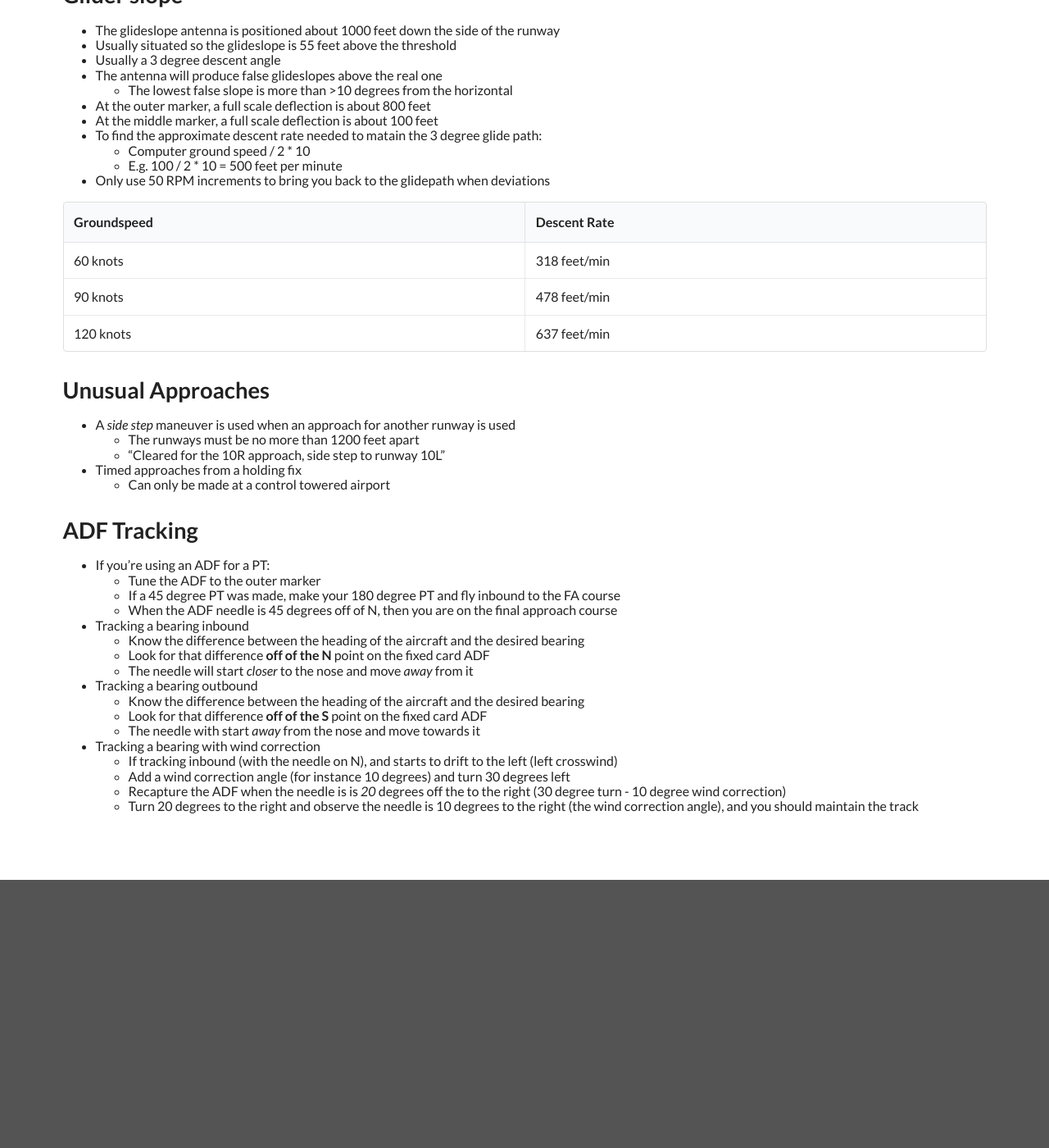
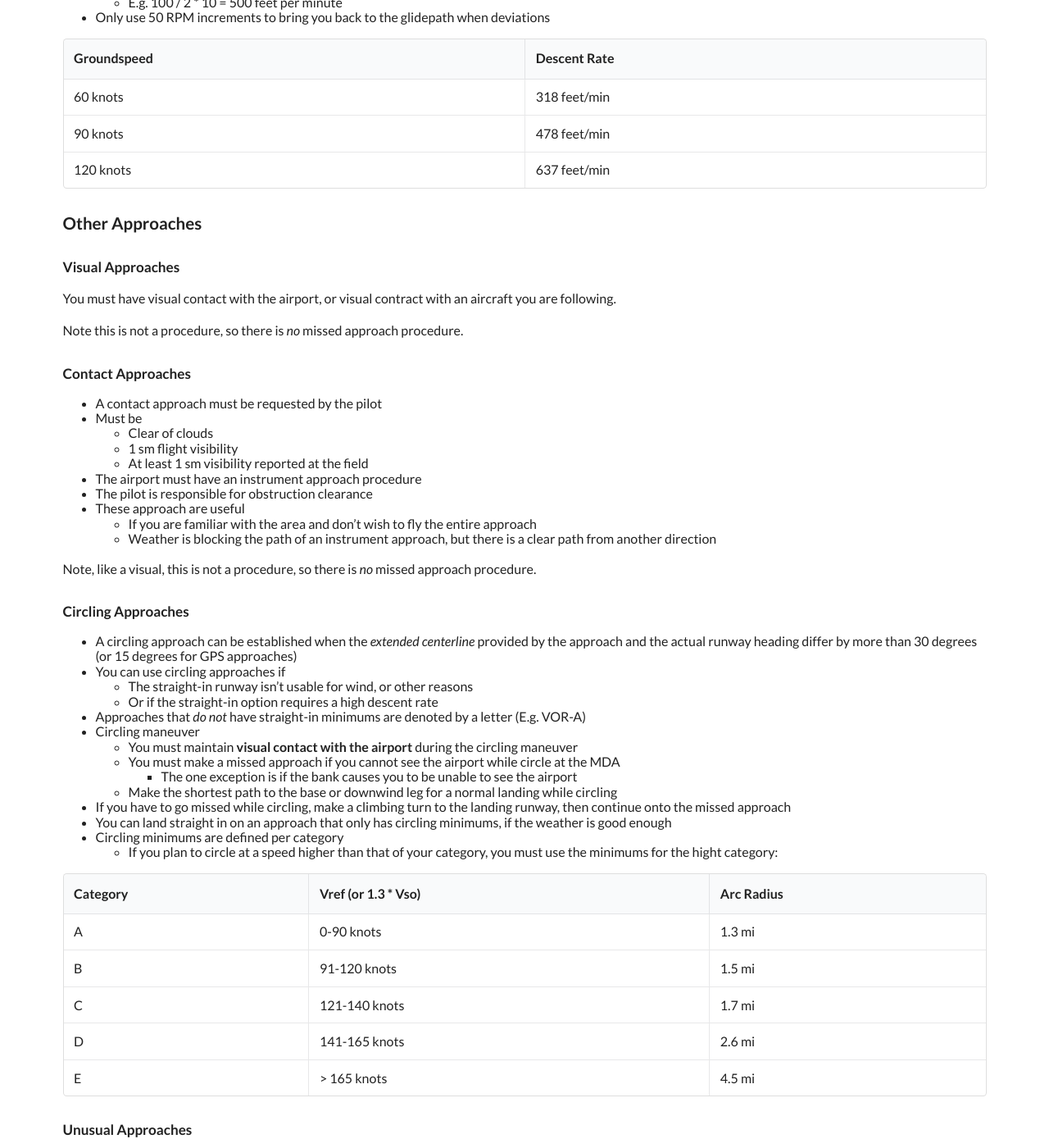
Before and after one commit to eburlingame/l-over-d, a Jekyll site: the page built from pages/instrument/regulations/approaches.md, in a window 1280 px wide and 1400 px high, scrolled down 5839 px. Shown: the whole window at 82% size. Built offline with Jekyll 4.4.1, drawn with Linux system fonts in a browser that asks for light colours; before the commit the page ends 6912 px from its top, so only the background shows below that; some of the changed text lies outside the part shown.

Commit message:
Added holds

```diff
--- a/_data/instrument.yaml
+++ b/_data/instrument.yaml
@@ -17,6 +17,8 @@
         url: pages/instrument/regulations/enroute
       - title: Arrivals
         url: pages/instrument/regulations/arrivals
+      - title: Holds
+        url: pages/instrument/regulations/holds
       - title: Approaches
         url: pages/instrument/regulations/approaches
   - title: Systems
--- a/pages/instrument/regulations/approaches.md
+++ b/pages/instrument/regulations/approaches.md
@@ -55,6 +34,14 @@
 - Most have a beacon on the airport, and some will have a beacon somewhere off the airport
 - Most do not have a step-down fix, so descend to the MDA after the PT
 - With no other NAVAIDs, you'll have to fly over the NDB, then tack outbound on the course, fly the PT, then fly the approach inbound
+
+#### Visual Descent Points
+
+> A VDP is a defined point on the final approach course, from which, a normal descent from the MDA to the touch down point would be obstruction free.
+
+- Usually a GPS or NDB fix
+- Should be aligned with the VASI or PAPI when you're at the MDA and the VDP
+- Not a mandatory part of the procedure
 
 ### Precision Approaches
 
@@ -315,7 +302,83 @@
 	</tr>
 </table>
 
-## Unusual Approaches
+### Other Approaches
+
+#### Visual Approaches
+
+You must have visual contact with the airport, or visual contract with an aircraft you are following.
+
+Note this is not a procedure, so there is *no* missed approach procedure.
+
+#### Contact Approaches
+
+- A contact approach must be requested by the pilot
+- Must be
+	- Clear of clouds
+	- 1 sm flight visibility
+	- At least 1 sm visibility reported at the field
+- The airport must have an instrument approach procedure
+- The pilot is responsible for obstruction clearance
+- These approach are useful
+	- If you are familiar with the area and don't wish to fly the entire approach
+	- Weather is blocking the path of an instrument approach, but there is a clear path from another direction
+
+Note, like a visual, this is not a procedure, so there is *no* missed approach procedure.
+
+#### Circling Approaches
+
+- A circling approach can be established when the *extended centerline* provided by the approach and the actual runway heading differ by more than 30 degrees (or 15 degrees for GPS approaches)
+- You can use circling approaches if
+	- The straight-in runway isn't usable for wind, or other reasons
+	- Or if the straight-in option requires a high descent rate
+- Approaches that *do not* have straight-in minimums are denoted by a letter (E.g. VOR-A)
+- Circling maneuver
+	- You must maintain **visual contact with the airport** during the circling maneuver
+	- You must make a missed approach if you cannot see the airport while circle at the MDA
+		- The one exception is if the bank causes you to be unable to see the airport
+	- Make the shortest path to the base or downwind leg for a normal landing while circling
+- If you have to go missed while circling, make a climbing turn to the landing runway, then continue onto the missed approach
+- You can land straight in on an approach that only has circling minimums, if the weather is good enough
+- Circling minimums are defined per category
+	- If you plan to circle at a speed higher than that of your category, you must use the minimums for the hight category:
+
+<table class='ui celled table'>
+	<thead>
+		<tr>
+			<th>Category</th>
+			<th>Vref (or 1.3 * Vso)</th>
+			<th>Arc Radius</th>
+		</tr>
+	</thead>
+	<tr>
+		<td>A</td>
+		<td>0-90 knots</td>
+		<td>1.3 mi</td>
+	</tr>
+	<tr>
+		<td>B</td>
+		<td>91-120 knots</td>
+		<td>1.5 mi</td>
+	</tr>
+	<tr>
+		<td>C</td>
+		<td>121-140 knots</td>
+		<td>1.7 mi</td>
+	</tr>
+	<tr>
+		<td>D</td>
+		<td>141-165 knots</td>
+		<td>2.6 mi</td>
+	</tr>
+	<tr>
+		<td>E</td>
+		<td>> 165 knots</td>
+		<td>4.5 mi</td>
+	</tr>
+</table>
+
+
+#### Unusual Approaches
 
 - A *side step* maneuver is used when an approach for another runway is used
 	- The runways must be no more than 1200 feet apart
--- a/pages/instrument/regulations/holds.md
+++ b/pages/instrument/regulations/holds.md
@@ -12,3 +12,58 @@
 - Approach
 	- Many approach procedures use a hold for the course reversal (often instead of a procedure turn)
 	- All missed procedures will end in a hold
+- Holding pattern protected airspace depends on:
+	- Altitude
+	- Fix-to-NAVAID distance
+	- Airspeed
+- They compensate for minimum of 50 knot winds
+
+## Controller-Specified Holds
+
+- Direction of hold
+	- N, NE, E, SE, S, SW, W, NW
+- Holding fix
+- Bearing or airway
+- Leg length (If DME or RNAV)
+- Turning direction (if it is left)
+- Expect further clearance time
+
+## Standard Holding Pattern
+
+- Right turns around a fix
+- Maximum speeds depend on altitude:
+	- Up to 6,000: 200 knots
+	- 6 to 14,000: 230 knots
+	- Above 14,000: 265 knots
+- Some holding patterns will have different maximum speeds charted
+- **1 minute inbound leg** (1.5 minutes above 14,000 feet)
+- Some will specify a RNAV leg length or DME distance instead of time
+- ON a VOR:
+	- Start the outbound turn at the reversal of the TO/FROM indicator
+	- Hold heading when abeam the fix
+- Use standard rate, but not more than 30 degrees
+
+## Holding Pattern Entry
+
+![Holding pattern entry](http://code7700.com/images/holding_pattern.jpg)
+
+### Teardrop Entry
+
+- Track to the station, then at the fix turn 30 degrees right and fly for one minute
+- Turn to the outbound course, then turn right towards the inbound leg
+
+### Direct Entry
+
+- Track to the station, then make a right turn to enter the hold
+
+### Parallel Entry
+
+- Track to the station, then intercept the inbound course of the hold outbound
+- Then make a left turn more than 180 degrees and track the inbound course
+
+
+- Rule of thumb
+	- Put your *left* thumb (for a left holding pattern) over the top left of the HI to mark the teardrop section
+		- The other two sections fall into place
+	- Put your *right* thumb (for a right holding pattern) over the top right of the HI to mark the teardrop section
+- You can also chose to always fly a teardrop or parallel entry, if you are on the side opposite the direct entry side
```
Also changed, not shown: other parts of pages/instrument/regulations/approaches.md (+0 -21 lines), other parts of pages/instrument/regulations/holds.md (+1 -1 lines), 12 other files.
